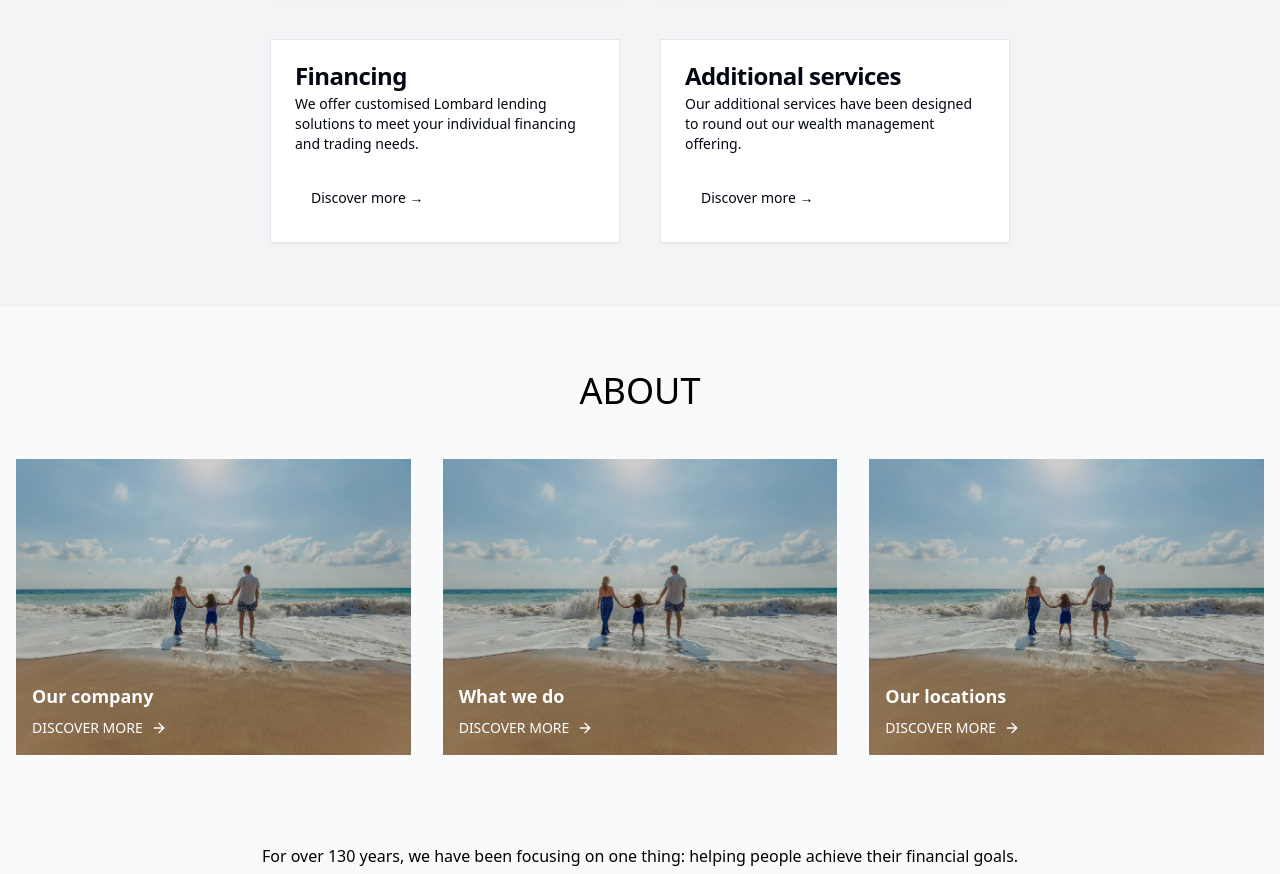
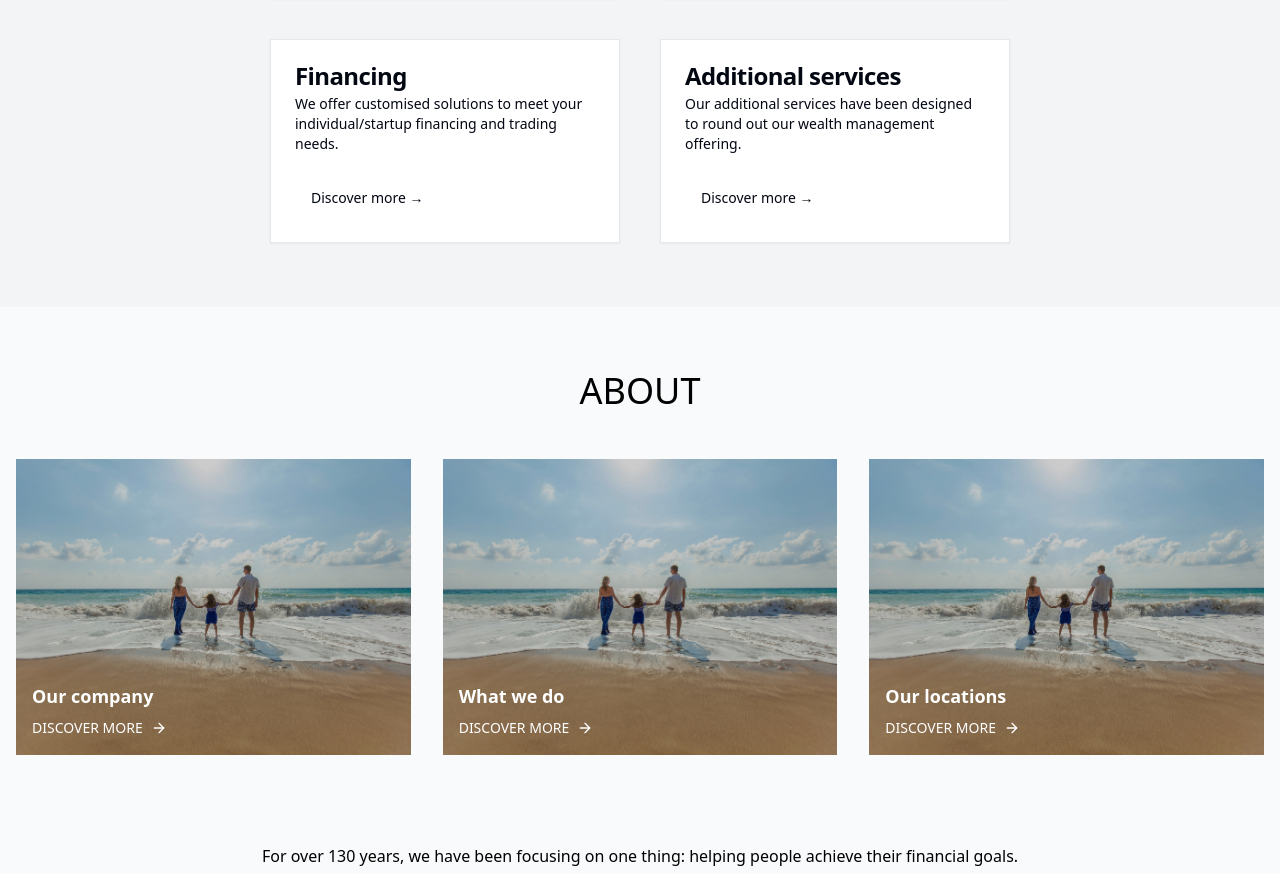
Before and after one commit to Okware-L/jm, a Next.js app: page / in a window 1280 px wide. Shown: the part 1057-1931 px from the top of the page. Built offline with nearby package versions, Linux system fonts and the light colour scheme.

Commit message:
categories-content

```diff
--- a/components/categories.tsx
+++ b/components/categories.tsx
@@ -34,7 +34,7 @@ export default function Categories() {
           <CardHeader>
             <CardTitle>Financing</CardTitle>
             <CardDescription>
-              We offer customised Lombard lending solutions to meet your individual financing and trading needs.
+              We offer customised solutions to meet your individual/startup financing and trading needs.
             </CardDescription>
           </CardHeader>
           <CardFooter>
```
